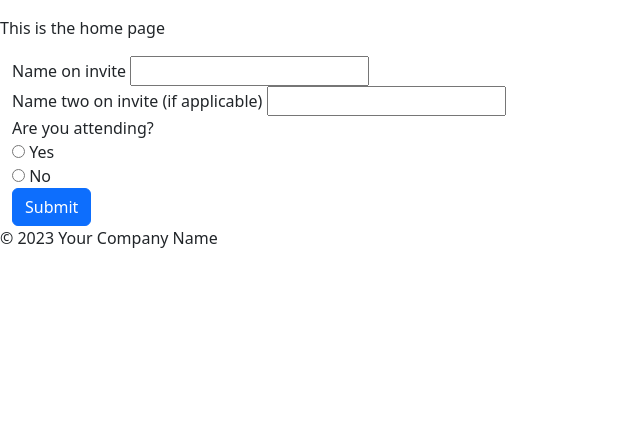
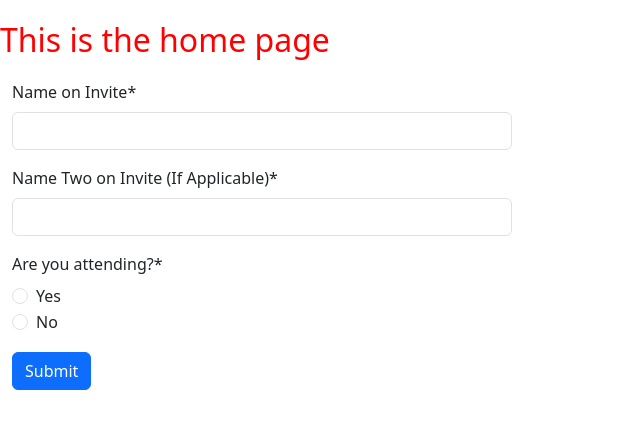
Before and after one commit to JamieT966/sarahandmick_wedding, a Django app: page / in a window 1280 px wide. Shown: the part 24-453 px from the top of the page, without its empty margins (0-640 px from the left). Run offline with Django 4.2, Linux system fonts and the light colour scheme; data comes from the database, SQL or seed files in the repository; both versions use the stored data as it was after the commit; some libraries are stand-ins or nearby versions.

Commit message:
reworked form

```diff
--- a/rsvp/forms.py
+++ b/rsvp/forms.py
@@ -2,6 +2,10 @@
 from .models import RSVP, DietaryRequirement
 
 class RSVPForm(forms.ModelForm):
+    def __init__(self, *args, **kwargs):
+        super(RSVPForm, self).__init__(*args, **kwargs)
+        self.fields['other_dietary_input'].label = ""
+
     YES_NO_CHOICES = [
         (True, 'Yes'),
         (False, 'No')
@@ -14,30 +18,35 @@
     ]
 
     will_attend = forms.ChoiceField(
+        label="Are you attending?",
         choices=YES_NO_CHOICES,
         widget=forms.RadioSelect,
         required=True
     )
     both_attending = forms.ChoiceField(
+        label="Is person two attending (if applicable)?",
         choices=YES_NO_CHOICES,
         widget=forms.RadioSelect,
         required=False
     )
     dietary_requirements = forms.ModelMultipleChoiceField(
+        label = "Do you have any other dietary requirements?",
         queryset=DietaryRequirement.objects.all(),
         widget=forms.CheckboxSelectMultiple,
         required=False
     )
     other_dietary_input = forms.CharField(
-        widget=forms.TextInput(attrs={'placeholder': 'Other Dietary Requirements'}),
+        widget=forms.TextInput(attrs={'placeholder': 'Other Dietary Requirements', 'class': 'no-label'}),
         required=False
     )
     attending_day2 = forms.ChoiceField(
+        label="Will you be attending day two?",
         choices=DAY2_CHOICES,
         widget=forms.RadioSelect,
         required=False
     )
     music_requests = forms.CharField(
+        label="Is there any music you want to hear on the night?",
         widget=forms.TextInput(),
         required=False
     )
@@ -45,6 +54,16 @@
     class Meta:
         model = RSVP
         fields = ['name', 'name2', 'will_attend', 'both_attending', 'dietary_requirements', 'other_dietary_input', 'attending_day2', 'music_requests']
+        labels = {
+            'name': 'Name on Invite',
+            'name2': 'Name Two on Invite (If Applicable)',
+            'will_attend': 'Are you attending?',
+            'both_attending': 'Is person two attending (if applicable)?',
+            'dietary_requirements': 'Do you have any dietary requirements?',
+            'other_dietary_input': 'Do you have any other dietary requirements?',
+            'attending_day2': 'Will you be attending day two?',
+            'music_requests': 'Is there any music you want to hear on the night?',
+        }
 
     def clean(self):
         cleaned_data = super().clean()
--- /dev/null
+++ b/rsvp/static/css/style.css
@@ -0,0 +1,16 @@
+body {
+    background-color: red;
+}
+
+.no-label + label {
+    display: none;
+}
+
+p {
+    font-size: xx-large;
+    color: red;
+}
+
+.form-container {
+    width: 500px;
+}
--- a/rsvp/templates/base.html
+++ b/rsvp/templates/base.html
@@ -29,9 +29,7 @@
     </main>
 
     <footer>
-        {% block footer %}
-        <p>&copy; 2023 Your Company Name</p>
-        {% endblock footer %}
+
     </footer>
 
     <!-- Add other scripts here as needed -->
--- a/rsvp/templates/home.html
+++ b/rsvp/templates/home.html
@@ -1,48 +1,43 @@
 {% extends "base.html" %}
 {% block title %} Home Page - Wedding {% endblock %}
-
+{% load crispy_forms_tags %}
 {% block content %}
 <p>This is the home page</p>
 <div class="container-fluid">
-        <form method="post">
+    {% load crispy_forms_tags %}
+
+    <form method="post" class="form-container">
         {% csrf_token %}
+
         <div class="form-group">
-                <label for="{{ form.name.id_for_label }}">Name on invite</label>
-                {{ form.name }}
+            {{ form.name|as_crispy_field }}
         </div>
         <div class="form-group">
-                <label for="{{ form.name2.id_for_label }}">Name two on invite (if applicable)</label>
-                {{ form.name2 }}
+            {{ form.name2|as_crispy_field }}
         </div>
         <div class="form-group">
-                <label for="{{ form.will_attend.id_for_label }}">Are you attending?</label>
-                {{ form.will_attend }}
+            {{ form.will_attend|as_crispy_field }}
         </div>
         <div class="conditional-field">
             <div class="form-group">
-                    <label for="{{ form.both_attending.id_for_label }}">Is person two attending (if applicable)?</label>
-                    {{ form.both_attending }}
+                {{ form.both_attending|as_crispy_field }}
             </div>
             <div class="form-group">
-                    <label for="{{ form.dietary_requirements.id_for_label }}">Do you have any dietary requirements?</label>
-                    {{ form.dietary_requirements }}
-                </div>
-
-                <div class="form-group">
-                    {{ form.other_dietary_input }}
-                </div>
-
-                <div class="form-group">
-                    <label for="{{ form.attending_day2.id_for_label }}">Will you be attending day two?</label>
-                    {{ form.attending_day2 }}
+                {{ form.dietary_requirements|as_crispy_field }}
             </div>
             <div class="form-group">
-                    <label for="{{ form.music_requests.id_for_label }}">Is there any music you want to hear on the night?</label>
-                    {{ form.music_requests }}
+                {{ form.other_dietary_input|as_crispy_field }}
+            </div>
+            <div class="form-group">
+                {{ form.attending_day2|as_crispy_field }}
+            </div>
+            <div class="form-group">
+                {{ form.music_requests|as_crispy_field }}
             </div>
         </div>
         <button type="submit" class="btn btn-primary">Submit</button>
     </form>
+
 </div>
 
 <script>
--- a/wedding_new/settings.py
+++ b/wedding_new/settings.py
@@ -38,7 +38,13 @@
     'django.contrib.messages',
     'django.contrib.staticfiles',
     'rsvp',
+    'crispy_forms',
+    "crispy_bootstrap5",
 ]
+
+CRISPY_ALLOWED_TEMPLATE_PACKS = "bootstrap5"
+
+CRISPY_TEMPLATE_PACK = "bootstrap5"
 
 MIDDLEWARE = [
     'django.middleware.security.SecurityMiddleware',
```
Also changed, not shown: db.sqlite3. Lines whose indentation alone changed are shown as unchanged.
